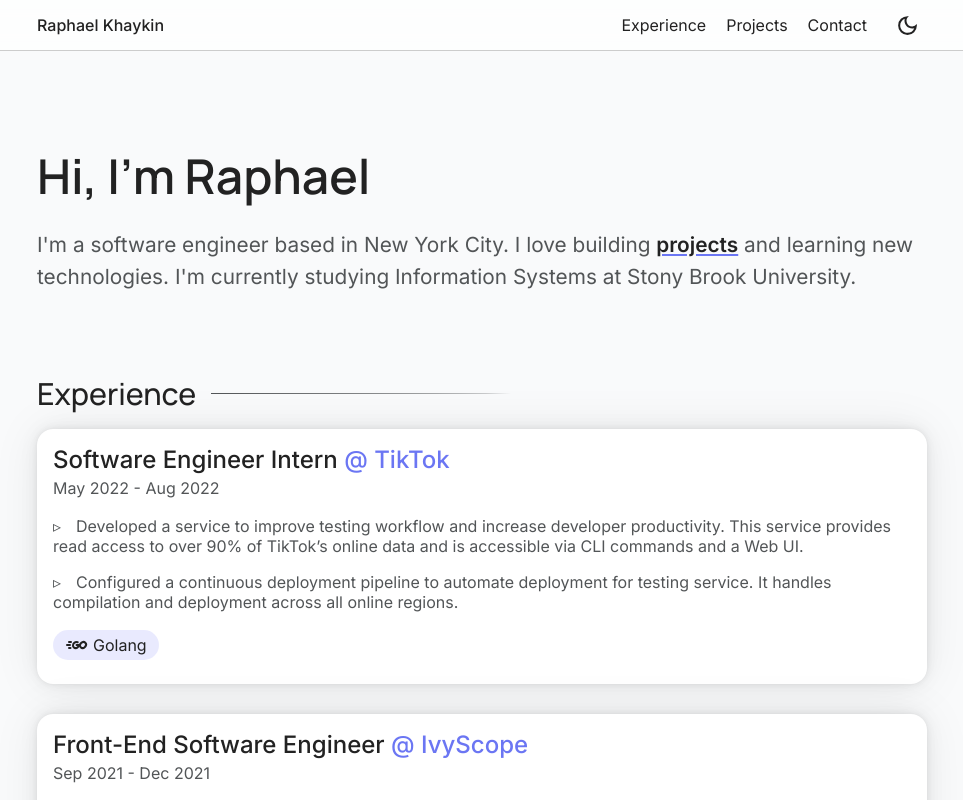
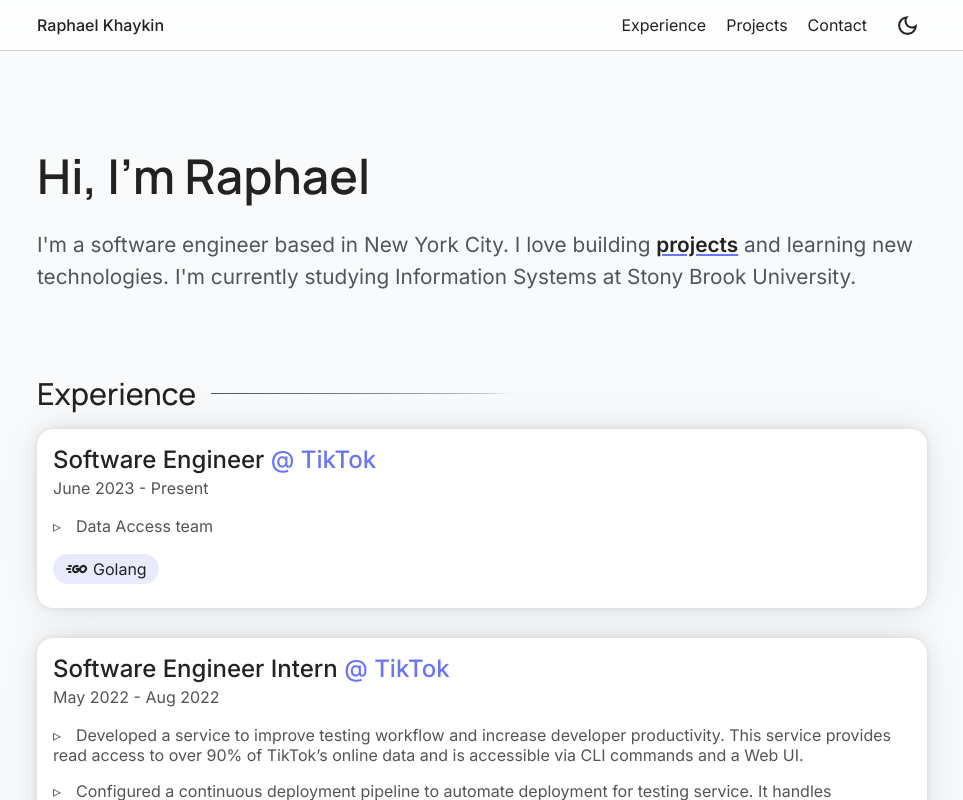
Before and after one commit to RaphaelKhy/personal-website, a React (Create React App) app: page / in a window 1280 px wide. Shown: the top 800 px of the page, without its empty margins (158-1121 px from the left). Built offline with nearby package versions, Linux system fonts and the light colour scheme.

Commit message:
add work experience

```diff
--- a/src/views/Experience/index.js
+++ b/src/views/Experience/index.js
@@ -46,6 +46,14 @@ const experienceList = [
   {
     organization: 'TikTok',
     link: 'https://www.tiktok.com/about?lang=en',
+    dates: 'June 2023 - Present',
+    role: 'Software Engineer',
+    body: ['Data Access team'],
+    tags: ['Golang']
+  },
+  {
+    organization: 'TikTok',
+    link: 'https://www.tiktok.com/about?lang=en',
     dates: 'May 2022 - Aug 2022',
     role: 'Software Engineer Intern',
     body: [
```
